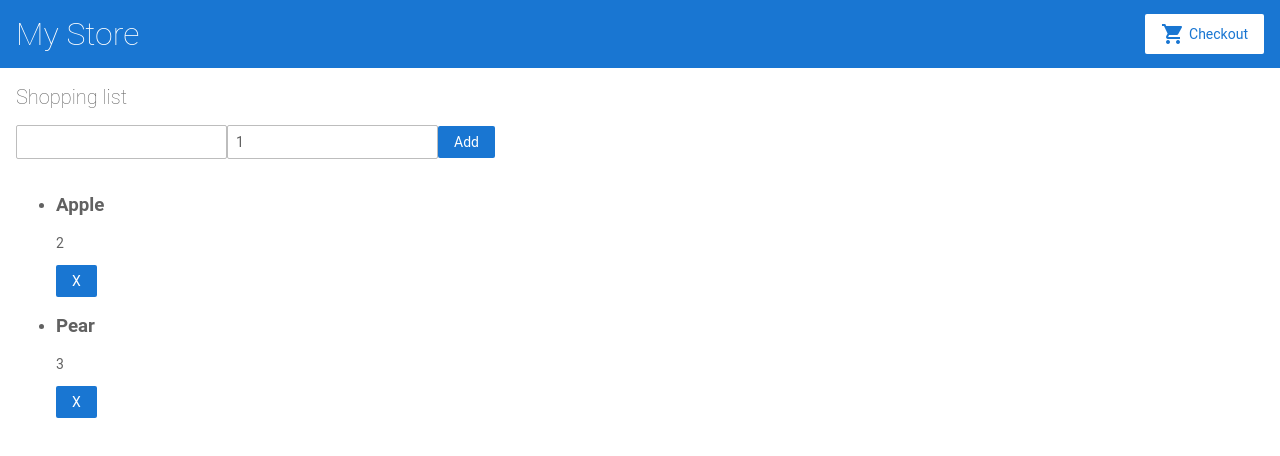
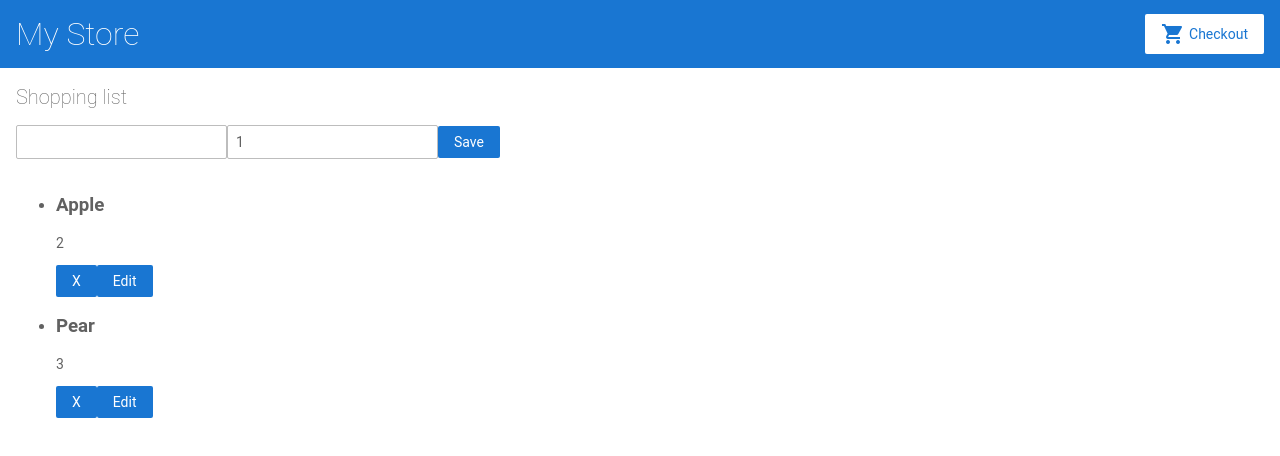
Before and after one commit to BiplopDey/angular-wozakg, an Angular app: page / in a window 1280 px wide. Shown: the top 456 px of the page. Built offline with nearby package versions, Linux system fonts and the light colour scheme.

Commit message:
Can update

```diff
--- a/src/app/product/product.component.html
+++ b/src/app/product/product.component.html
@@ -1,3 +1,4 @@
 <h3>{{product.name}}</h3>
 <p>{{product.cuantity}}</p>
 <button type="button" (click)="deleteProduct()">X</button>
+<button type="button" (click)="editProduct()">Edit</button>
--- a/src/app/product/product.component.ts
+++ b/src/app/product/product.component.ts
@@ -8,9 +8,9 @@ import { Product } from './product';
   styleUrls: ['./product.component.css']
 })
 export class ProductComponent implements OnInit {
-
   @Input() product!: Product
   @Output() delete = new EventEmitter<Product>()
+  @Output() edit = new EventEmitter<Product>()
 
   constructor() { }
 
@@ -20,4 +20,9 @@ export class ProductComponent implements OnInit {
   deleteProduct(): void{
     this.delete.emit(this.product)
   }
+
+  editProduct(): void{
+    this.edit.emit(this.product)
+  }
+
 }
--- a/src/app/shopping-list/shopping-list.component.html
+++ b/src/app/shopping-list/shopping-list.component.html
@@ -4,11 +4,11 @@
 <div >
     <input type="text" [(ngModel)]="product.name"/>
     <input type="number" [(ngModel)]="product.cuantity"/>
-    <button (click)="add()">Add</button>
+    <button (click)="save()">Save</button>
 </div>
 
 <ul>
     <li *ngFor="let item of list">
-        <app-product [product]="item" (delete)="onDelete($event)"></app-product>
+        <app-product [product]="item" (delete)="onDelete($event)" (edit)="onEdit($event)"></app-product>
     </li>
 </ul>
--- a/src/app/shopping-list/shopping-list.component.ts
+++ b/src/app/shopping-list/shopping-list.component.ts
@@ -18,12 +18,40 @@ export class ShoppingListComponent implements OnInit {
     this.list = [{name:"Apple", cuantity:2}, {name:"Pear", cuantity:3}]
   }
 
-  add(): void {
+  save(): void {
+    if(!this.isValidProduct(this.product)){
+      return
+    }
+
+    if(this.listContainsProduct(this.product)){
+      this.update(this.product)
+      this.product = {name:"", cuantity:1}
+      return
+    }
+
     this.list = [this.product, ...this.list]
-    this.product = {name:"",cuantity:1}
+    this.product = {name:"", cuantity:1}
+  }
+
+  isValidProduct(prod: Product){
+    return this.product.name.length > 0 && this.product.cuantity > 0
   }
 
   onDelete(productToDelete : Product): void{
     this.list = this.list.filter(prod  => prod !== productToDelete)
   }
+
+  listContainsProduct(prod : Product): boolean{
+    return this.list.filter(prod => prod.name === this.product.name).length > 0;
+  }
+
+  update(productToUpdate : Product): void{
+    this.list = this.list.map(prod => prod.name === productToUpdate.name ? productToUpdate : prod)
+  }
+
+  onEdit(productToEdit : Product): void{
+    console.log(productToEdit)
+    this.product = productToEdit
+  }
+
 }
```
